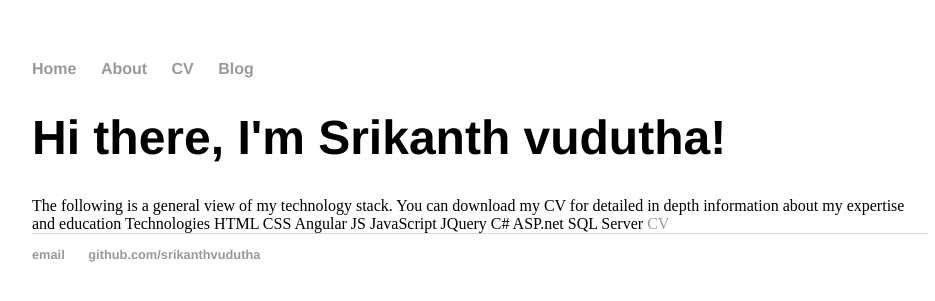
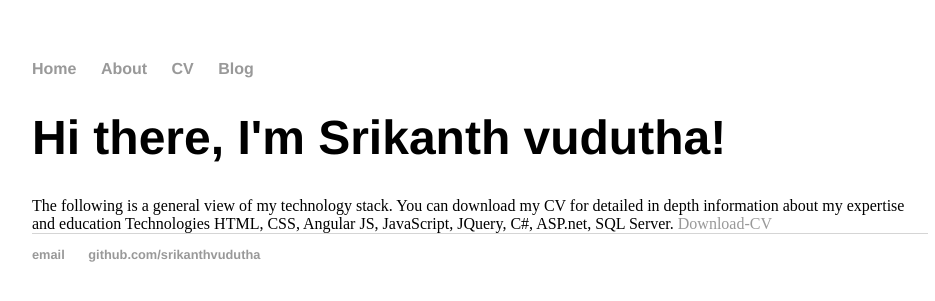
Before and after one commit to srikanthvudutha/srikanthvudutha.github.io, a Jekyll site: the page built from cv/index.html, in a window 1280 px wide. Shown: the top 301 px of the page, without its empty margins (160-1095 px from the left). Built offline with Jekyll 4.4.1, drawn with Linux system fonts in a browser that asks for light colours; Markdown is read by kramdown in place of the engine named in the settings.

Commit message:
added resume

```diff
--- a/cv/index.html
+++ b/cv/index.html
@@ -6,14 +6,14 @@
 	<h1>Hi there, I'm Srikanth vudutha!</h1>
 	The following is a general view of my technology stack. You can download my CV for detailed in depth information about my expertise and education
  Technologies
-  HTML
-  CSS
-  Angular JS
-  JavaScript
-  JQuery
-  C#
-  ASP.net
-  SQL Server
+  HTML,
+  CSS,
+  Angular JS,
+  JavaScript,
+  JQuery,
+  C#,
+  ASP.net,
+  SQL Server.
 
-  <a href= "" > CV </a>
+  <a href= "https://github.com/srikanthvudutha/srikanthvudutha.github.io/blob/master/Resume_%20Srikanth%20Vudutha.docx" >Download-CV </a>
 </div>
```
